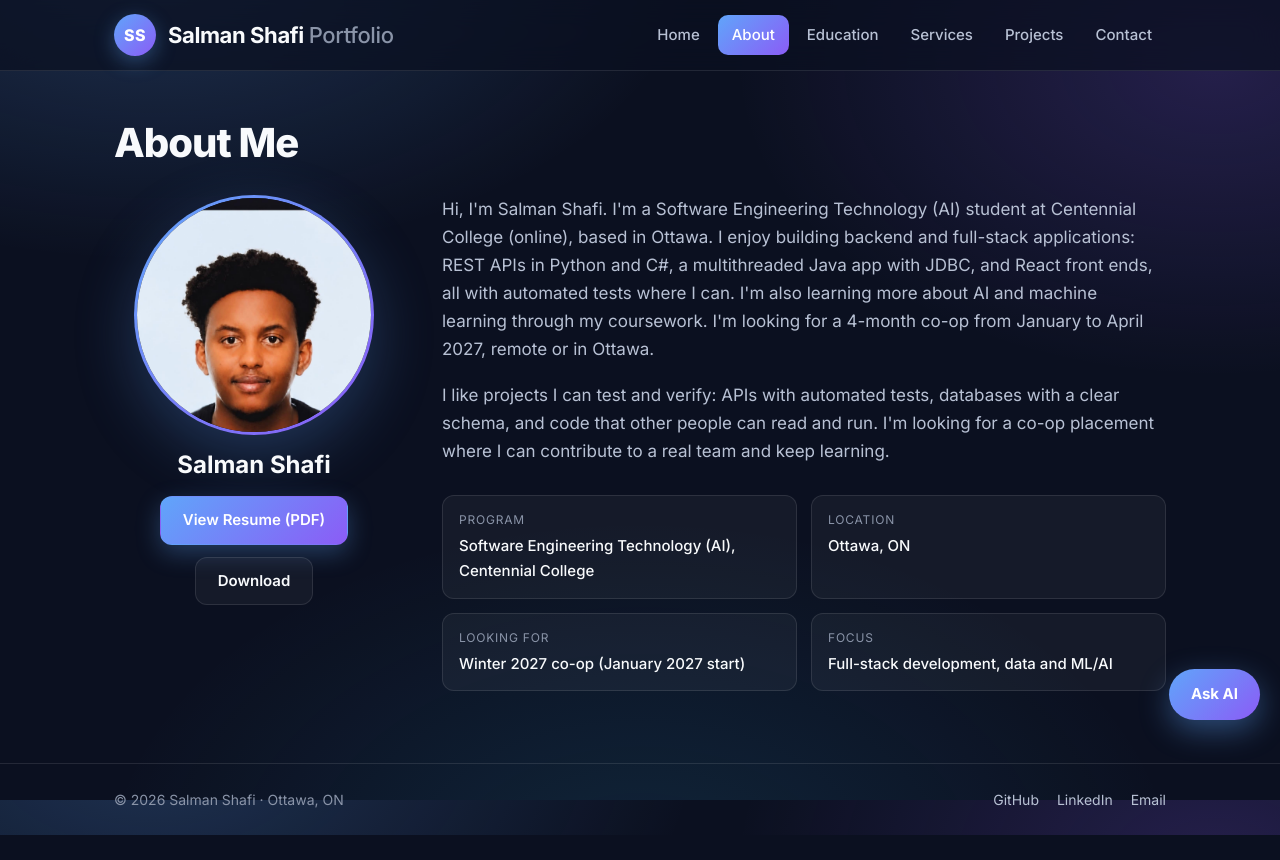
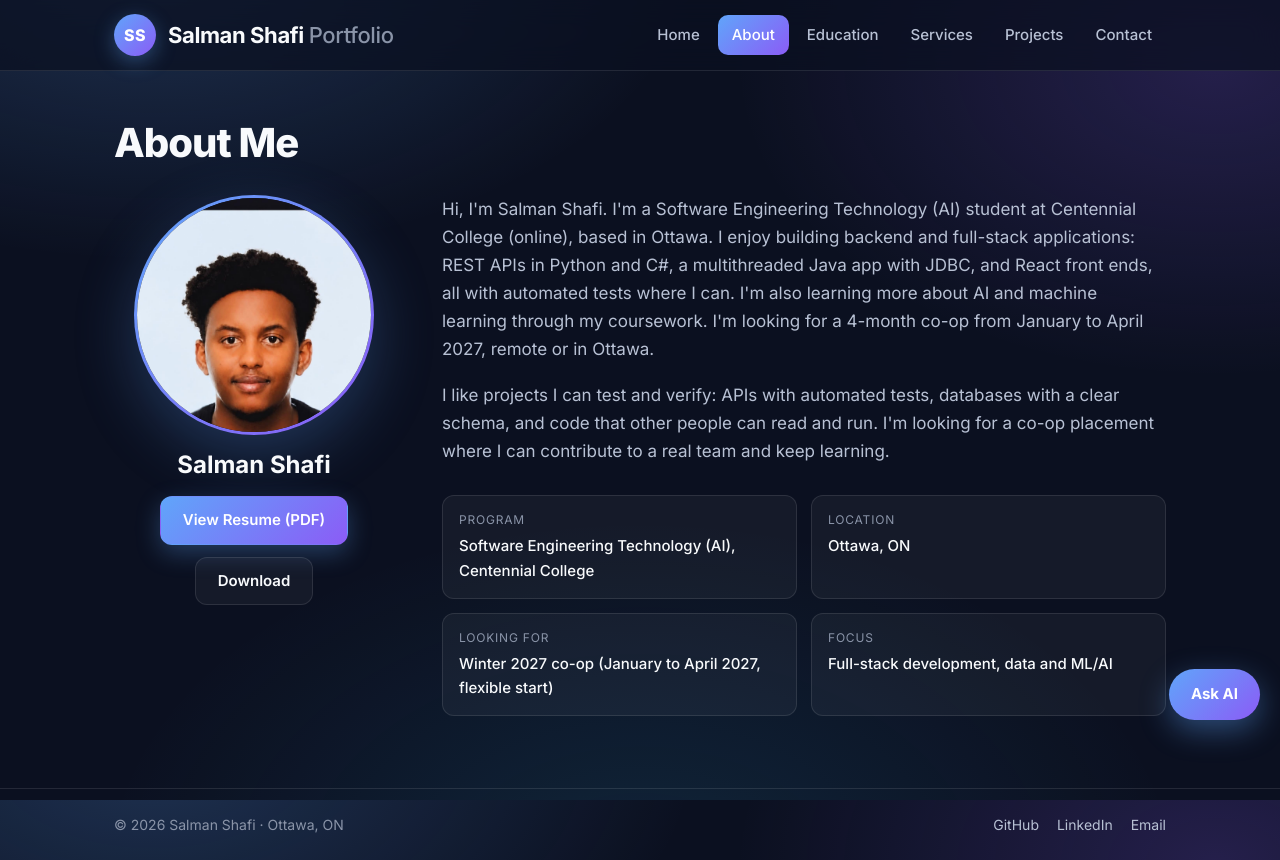
Before and after one commit to salshafi/react-portfolio-site, a React (Vite) app: page /about in a window 1280 px wide. Before the commit the page ends 835 px from the top, so only its background shows below. Built offline with nearby package versions, Linux system fonts and the light colour scheme.

Commit message:
Update portfolio resume and co-op start date wording

```diff
--- a/src/about.jsx
+++ b/src/about.jsx
@@ -4,7 +4,7 @@
 const facts = [
   ['Program', 'Software Engineering Technology (AI), Centennial College'],
   ['Location', 'Ottawa, ON'],
-  ['Looking for', 'Winter 2027 co-op (January 2027 start)'],
+  ['Looking for', 'Winter 2027 co-op (January to April 2027, flexible start)'],
   ['Focus', 'Full-stack development, data and ML/AI'],
 ];
 
```
Also changed, not shown: 1 other file (tests, documents, lock files or other folders).
